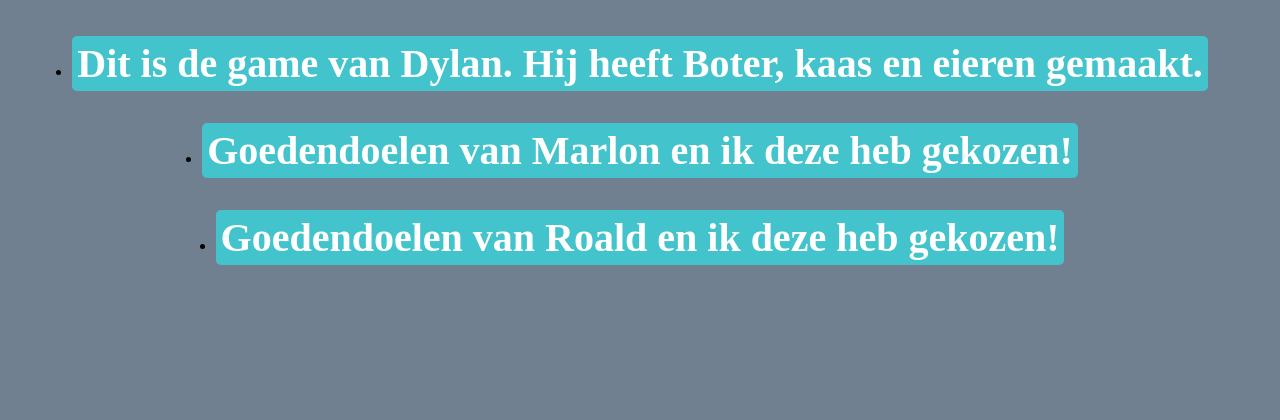
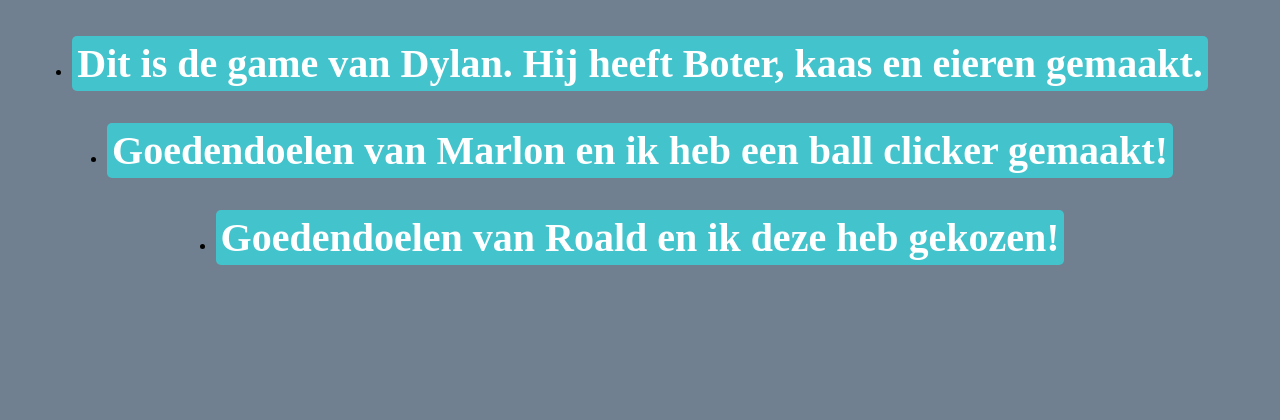
Before and after one commit to Dylanvanschouwen/Project-02-2023-2024, a PHP site: page /links-games.php in a window 1280 px wide. Shown: the part 177-597 px from the top of the page. Run offline with PHP 8.4, Linux system fonts and the light colour scheme.

Commit message:
game plaatje

```diff
--- a/Webpages/Index.php
+++ b/Webpages/Index.php
@@ -12,7 +12,7 @@
         <h1>Deez games</h1>
         <div class="placehold-png">
             <img src="img./team-trees.png" alt="Roald game">
-            <img src="img./team-trees.png" alt="Marlon game">
+            <img src="../Images/ball clicker.png" alt="Marlon game">
             <img src="img./team-trees.png" alt="Dylan game"> <br>
         </div>
     <a href="uitleg game R">Game explanation</a>
--- a/Webpages/links-games.php
+++ b/Webpages/links-games.php
@@ -18,7 +18,7 @@
     <section>
         <ul id="links_list">
             <li><a href="Game-Dylan.php">Dit is de game van Dylan. Hij heeft Boter, kaas en eieren gemaakt. </a></li>
-            <li><a href="Game-marlon.php">Goedendoelen van Marlon en ik deze heb gekozen!</a></li>
+            <li><a href="Game-marlon.php">Goedendoelen van Marlon en ik heb een ball clicker gemaakt!</a></li>
             <li><a href="Game-Roald.php">Goedendoelen van Roald en ik deze heb gekozen!</a></li>
         </ul>
     </section>
```
Also changed, not shown: Images/ball clicker.png (added).
